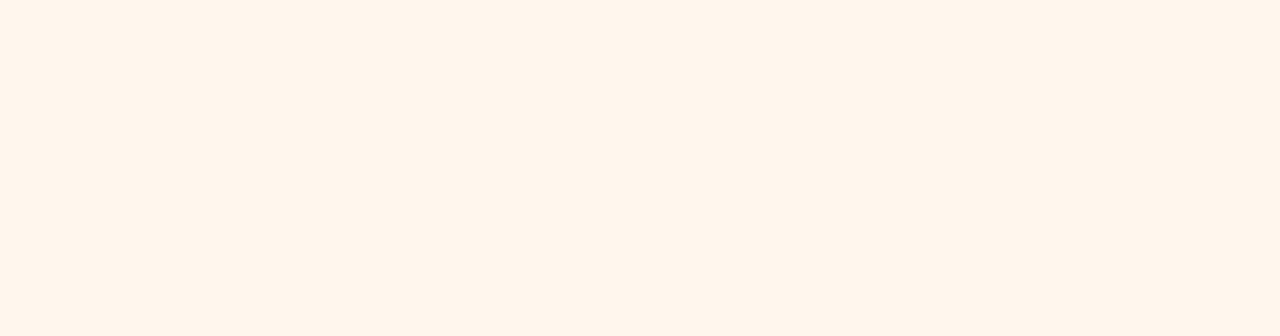
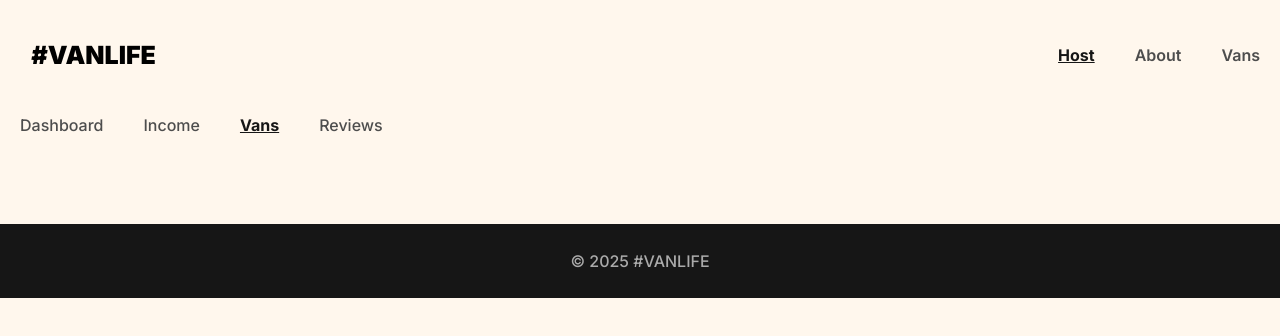
Before and after one commit to SanJammin/Vanlife, a React (Vite) app: page /host/vans/1 in a window 1280 px wide. Before the commit this address had no page. Shown: the top 336 px of the page. Built offline with nearby package versions, Linux system fonts and the light colour scheme; what miragejs would draw is missing.

Commit message:
Add Host Vans

```diff
--- a/src/components/HostLayout.jsx
+++ b/src/components/HostLayout.jsx
@@ -24,6 +24,12 @@
                     Income
                 </NavLink>
                 <NavLink
+                    to="/host/vans"
+                    style={({isActive}) => isActive ? activeLink : null}
+                >
+                    Vans
+                </NavLink>
+                <NavLink
                     to="/host/reviews"
                     style={({isActive}) => isActive ? activeLink : null}
                 >
--- a/src/main.jsx
+++ b/src/main.jsx
@@ -8,6 +8,9 @@
 import Dashboard from "./pages/Host/Dashboard";
 import Income from "./pages/Host/Income";
 import Reviews from "./pages/Host/Reviews";
+import HostVans from "./pages/Host/HostVans";
+import HostVanDetail from "./pages/Host/HostVanDetail";
+
 import Layout from "./components/Layout";
 import HostLayout from "./components/HostLayout";
 
@@ -27,6 +30,8 @@
             <Route index element={<Dashboard />} />
             <Route path="income" element={<Income />} />
             <Route path="reviews" element={<Reviews />} />
+            <Route path="vans" element={<HostVans />} />
+            <Route path="vans/:id" element={<HostVanDetail />} />
           </Route>
         </Route>
       </Routes>
--- /dev/null
+++ b/src/pages/Host/HostVanDetail.jsx
@@ -0,0 +1,3 @@
+export default function HostVanDetail() {
+
+}
--- /dev/null
+++ b/src/pages/Host/HostVans.jsx
@@ -0,0 +1,3 @@
+export default function HostVans() {
+
+}
```
